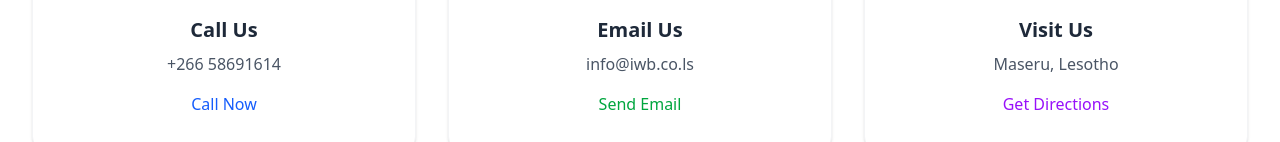
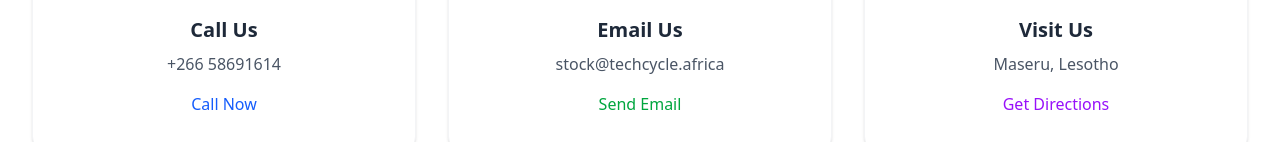
Before and after one commit to Ratlali/iwb-recycle, a React (Vite) app: page /contact in a window 1280 px wide. Shown: the part 433-575 px from the top of the page. Built offline with nearby package versions, Linux system fonts and the light colour scheme.

Commit message:
updated contacts

```diff
--- a/src/components/ContactPage.jsx
+++ b/src/components/ContactPage.jsx
@@ -74,8 +74,8 @@
               </svg>
             </div>
             <h3 className="text-xl font-semibold text-gray-800 mb-2">Email Us</h3>
-            <p className="text-gray-600 mb-4">info@iwb.co.ls</p>
-            <a href="mailto:info@iwb.co.ls" className="text-green-600 hover:text-green-700 font-medium">
+            <p className="text-gray-600 mb-4">stock@techcycle.africa</p>
+            <a href="mailto:stock@techcycle.africa" className="text-green-600 hover:text-green-700 font-medium">
               Send Email
             </a>
           </div>
```
